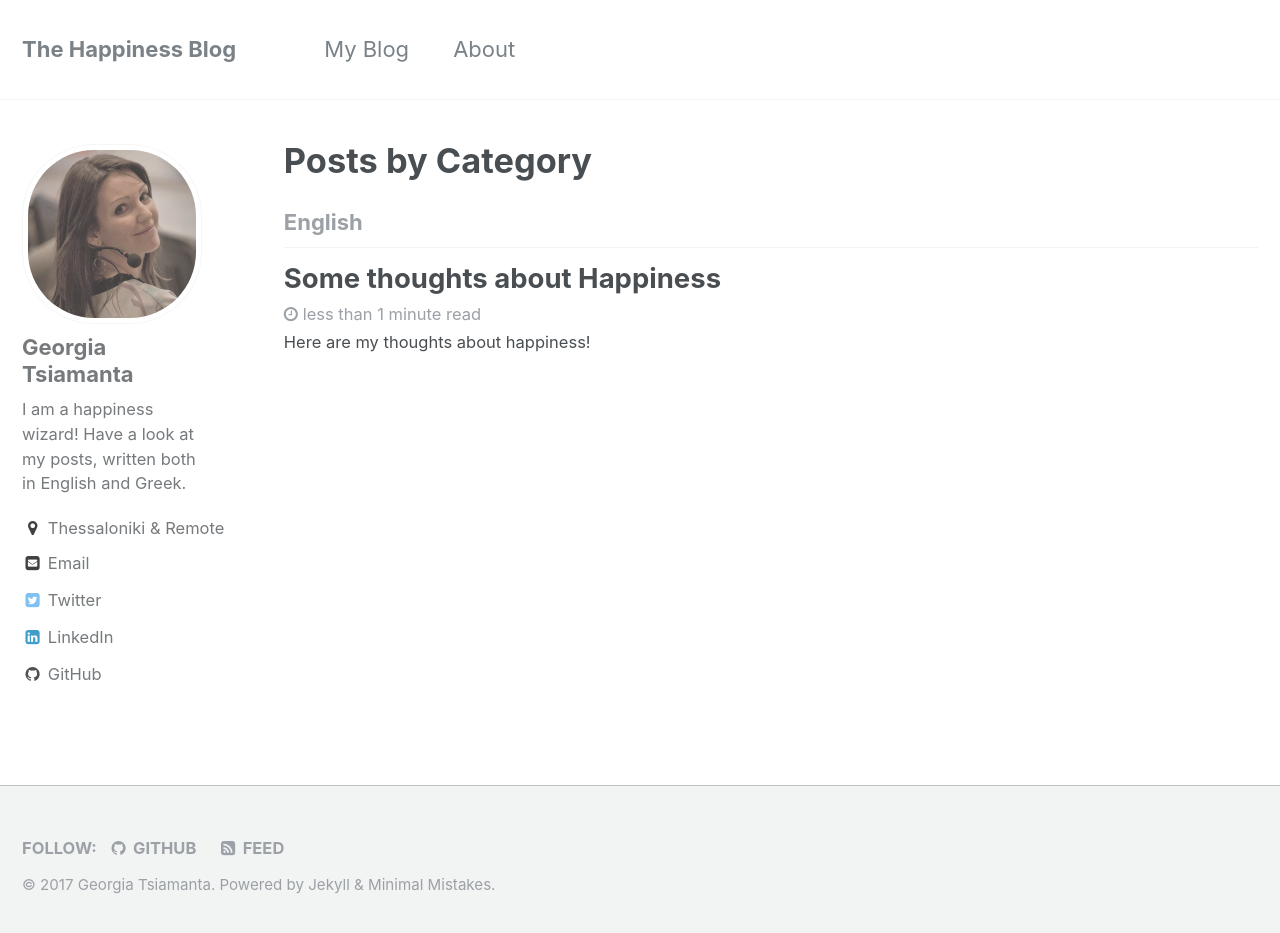
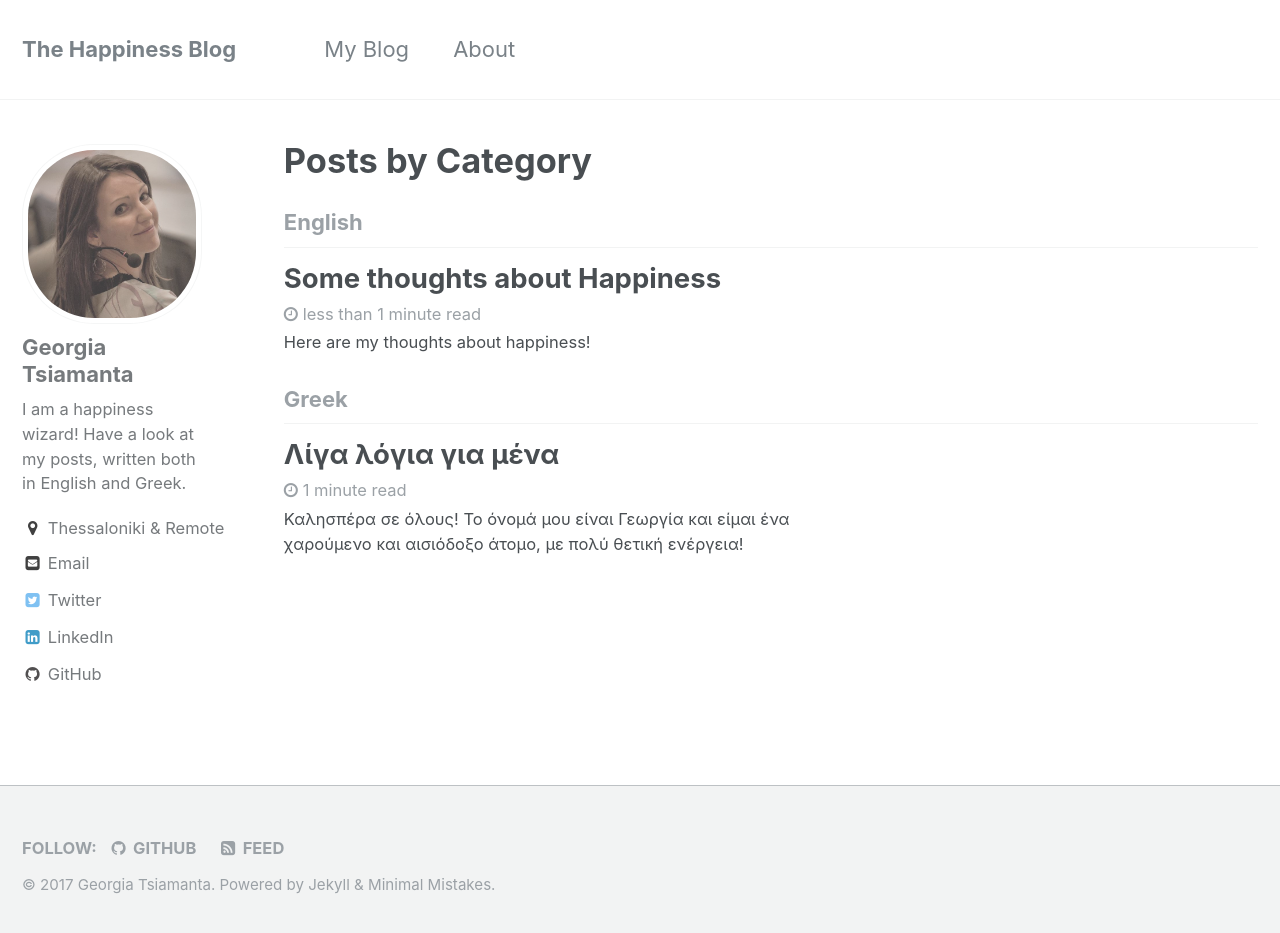
Before and after one commit to georgiats/georgiats.github.io, a Jekyll site: the page built from _pages/category-archive.html, in a window 1280 px wide and 941 px high. Shown: the top 933 px of the window. Built offline with Jekyll 4.4.1, drawn with Linux system fonts in a browser that asks for light colours; part of the change alters nothing that is shown.

Commit message:
add about me greek

```diff
--- a/_config.yml
+++ b/_config.yml
@@ -253,3 +253,5 @@ defaults:
       layout: single
       author_profile: true
       share: false
+
+github: [metadata]
--- /dev/null
+++ b/_posts/2017-06-15-about-me-greek.md
@@ -0,0 +1,30 @@
+---
+title: "Λίγα λόγια για μένα"
+categories:
+  - Greek
+---
+
+
+Καλησπέρα σε όλους!
+Το όνομά μου είναι Γεωργία και είμαι ένα χαρούμενο και αισιόδοξο άτομο, με πολύ θετική ενέργεια!
+
+Χαίρομαι να βοηθώ τους γύρω μου, να τους υποστηρίζω και να δίνω λύσεις στα προβλήματά τους με τον καλύτερο δυνατό τρόπο. Κατά την εργασία μου ως **Customer Success Manager** και **Customer Support Consultant** έμαθα να ακούω τους ανθρώπους, να βοηθώ και να προσπαθώ να συμμεριστώ τις ανησυχίες τους. Κυρίως έμαθα να δείχνω ενδιαφέρον και φροντίδα σε κάθε ανάγκη και σε κάθε αίτημα.
+
+Ως μαθηματικός έχω αναπτύξει δεξιότητες, όπως η αναλυτική σκέψη και η ικανότητα να αποδομώ και να λύνω σύνθετα προβλήματα. Σε συνδυασμό με τις σπουδές μου στην πληροφορική, μπορώ να δημιουργώ πληθώρα αυτοματισμών για την επίλυση κάθε σύνθετου προβλήματος.
+
+
+Έχω μεγάλη εμπειρία στην **υποστήριξη SaaS εφαρμογών** και όχι μόνο και εξειδικεύομαι στο να οργανώνω και να συστηματοποιώ όλα τα **στάδια του κύκλου ζωής** ενός πελάτη μέσα στο προϊόν.
+
+Αυτό περιλαμβάνει τα εξής:
+
+- την οργάνωση της ένταξης νέων πελατών στο προϊόν (onboading)
+- την εκπαίδευση των πελατών μέσα από webinars, άρθρα σε κάποιο blog, οργάνωση μια σελίδας βοήθειας (help center, knowledge base), αναδυόμενα παράθυρα πληροφοριών κατά την διάρκεια της πλοήγησης κ.ά.
+- την οργάνωση της εξυπηρέτησης του πελάτη με την δημιουργία και αρχικοποίηση κάποιου συστήματος διαχείρισης των αιτημάτων, emails, κλήσεων, φόρμας επικοινωνίας κλπ. Γι' αυτό χρησιμοποιείται κάποιο ticketing system, όπως το Zendesk ή άλλα, με τη βοήθεια του οποίου δημιουργούνται έτοιμες απαντήσεις και αυτοματισμοί, ώστε να μειωθεί το δυνατόν περισσότερο η επαναλαμβανόμενη εργασία από τα μέλη της ομάδας
+- την παρακολούθηση της πορείας του πελάτη μέσα στο προϊόν, με εργαλεία όπως το Mixpanel, το Intercom κλπ. Στόχος είναι η έγκαιρη πρόληψη προβλημάτων, η ικανοποίηση του πελάτη, και η μείωση της εκροής των πελατών (churn)
+- καταγραφή και οργάνωση όλων των KPIs (Key Performance Indicators) που είναι απαραίτητα για κάθε SaaS προϊόν, δημιουργία reports για την εξαγωγή συμπερασμάτων, που βοηθούν στον στρατηγικό σχεδιασμό της επιχείρησης
+
+Χρειάζεσαι βοήθεια με κάτι από όλα αυτά;
+
+**Μπορείς να με προσλάβεις!**
+
+Στείλε μου ένα μήνυμα και θα χαρώ να τα πούμε!
```
